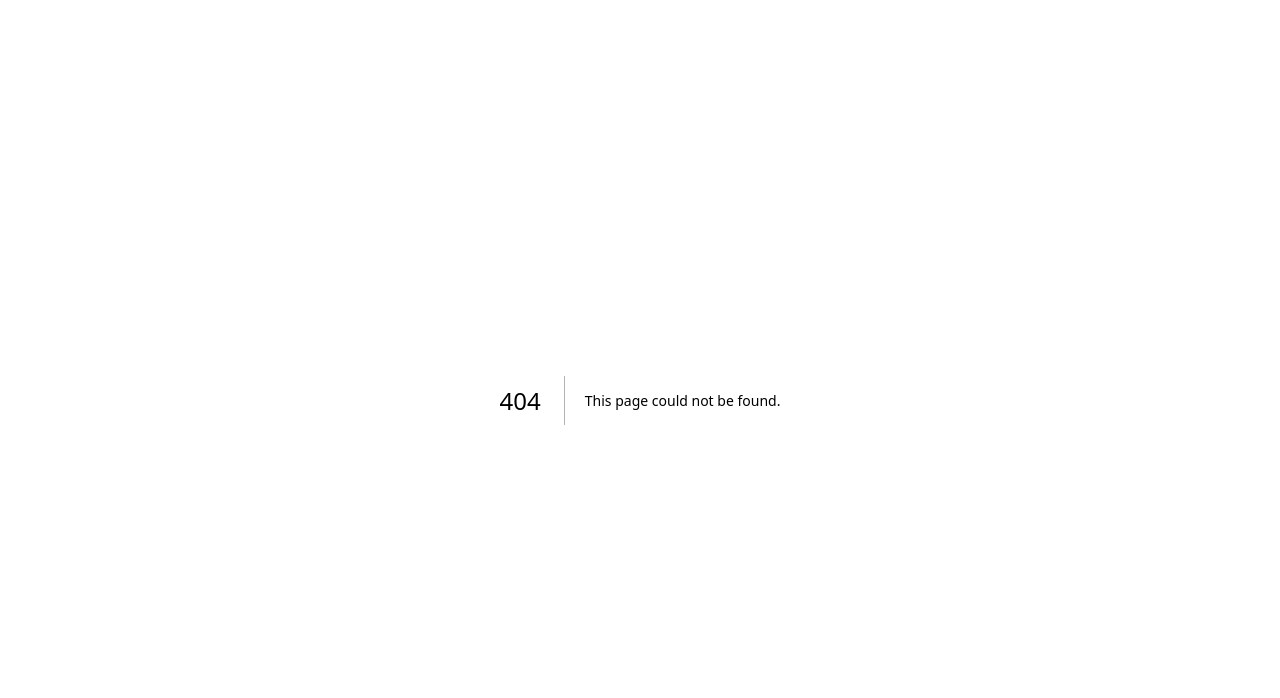
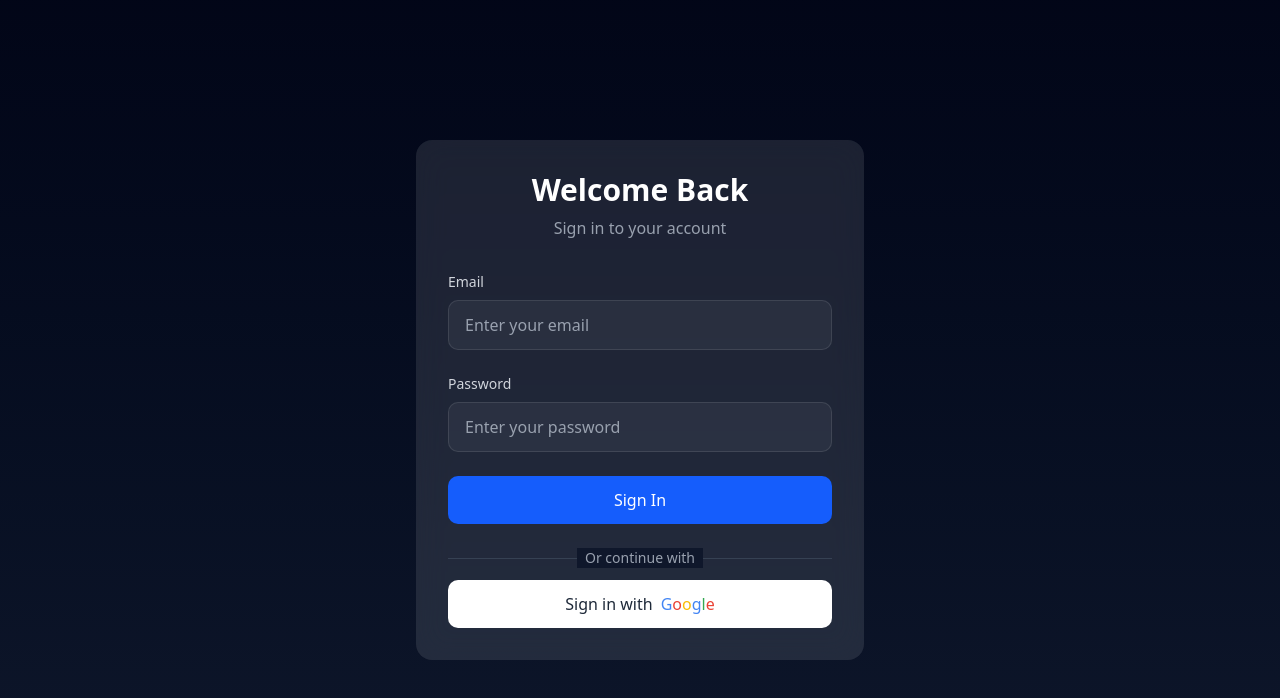
Before and after one commit to SokeBiz/Nodelyzer, a Next.js app: page /login in a window 1280 px wide. Before the commit this address had no page. Shown: the top 698 px of the page. Built offline with nearby package versions, Linux system fonts and the light colour scheme.

Commit message:
login page

```diff
--- /dev/null
+++ b/src/app/login/page.tsx
@@ -0,0 +1,93 @@
+'use client';
+
+import { useState } from 'react';
+
+export default function Login() {
+  const [email, setEmail] = useState('');
+  const [password, setPassword] = useState('');
+
+  const handleSubmit = (e: React.FormEvent) => {
+    e.preventDefault();
+    // Handle login logic here
+    console.log('Login attempt with:', { email, password });
+  };
+
+  const handleGoogleLogin = () => {
+    // Handle Google login logic here
+    console.log('Google login clicked');
+  };
+
+  return (
+    <section className="bg-gradient-to-b from-slate-950 to-slate-900 min-h-screen flex items-center justify-center p-4">
+      <div className="bg-white/10 backdrop-blur-lg rounded-2xl p-8 w-full max-w-md">
+        <div className="text-center mb-8">
+          <h1 className="text-3xl font-bold text-white mb-2">Welcome Back</h1>
+          <p className="text-gray-400">Sign in to your account</p>
+        </div>
+
+        <form onSubmit={handleSubmit} className="space-y-6">
+          <div>
+            <label htmlFor="email" className="block text-sm font-medium text-gray-300 mb-2">
+              Email
+            </label>
+            <input
+              type="email"
+              id="email"
+              value={email}
+              onChange={(e) => setEmail(e.target.value)}
+              className="w-full px-4 py-3 rounded-lg bg-white/5 border border-white/10 text-white placeholder-gray-400 focus:outline-none focus:ring-2 focus:ring-blue-500"
+              placeholder="Enter your email"
+              required
+            />
+          </div>
+
+          <div>
+            <label htmlFor="password" className="block text-sm font-medium text-gray-300 mb-2">
+              Password
+            </label>
+            <input
+              type="password"
+              id="password"
+              value={password}
+              onChange={(e) => setPassword(e.target.value)}
+              className="w-full px-4 py-3 rounded-lg bg-white/5 border border-white/10 text-white placeholder-gray-400 focus:outline-none focus:ring-2 focus:ring-blue-500"
+              placeholder="Enter your password"
+              required
+            />
+          </div>
+
+          <button
+            type="submit"
+            className="w-full bg-blue-600 text-white py-3 rounded-lg font-medium hover:bg-blue-700 transition-colors"
+          >
+            Sign In
+          </button>
+
+          <div className="relative mb-3">
+            <div className="absolute inset-0 flex items-center">
+              <div className="w-full border-t border-gray-700"></div>
+            </div>
+            <div className="relative flex justify-center text-sm">
+              <span className="px-2 bg-slate-900 text-gray-400">Or continue with</span>
+            </div>
+          </div>
+
+          <button
+            type="button"
+            onClick={handleGoogleLogin}
+            className="w-full flex items-center justify-center gap-2 bg-white text-gray-800 py-3 rounded-lg font-medium hover:bg-gray-100 transition-colors"
+          >
+            Sign in with <span className="flex">
+              <span className="text-[#4285F4]">G</span>
+              <span className="text-[#EA4335]">o</span>
+              <span className="text-[#FBBC05]">o</span>
+              <span className="text-[#4285F4]">g</span>
+              <span className="text-[#34A853]">l</span>
+              <span className="text-[#EA4335]">e</span>
+            </span>
+          </button>
+        </form>
+      </div>
+    </section>
+  );
+}
--- a/src/components/herosection.tsx
+++ b/src/components/herosection.tsx
@@ -19,7 +19,7 @@ export default function HeroSection() {
             </p>
             <div className="mt-8 flex flex-col sm:flex-row gap-4 items-center justify-center lg:justify-start">
               <Link href="#" className="bg-gradient-to-r from-blue-500 to-cyan-400 hover:from-blue-600 hover:to-cyan-500 text-white text-lg py-3 px-6 rounded-md transition-colors duration-200 text-center w-full sm:w-auto">
-                Start Free Trial
+                Start Analyzing
               </Link>
               <Link href="#" className="border border-slate-700 hover:bg-slate-800 text-white text-lg py-3 px-6 rounded-md transition-colors duration-200 text-center w-full sm:w-auto">
                 Learn
```
